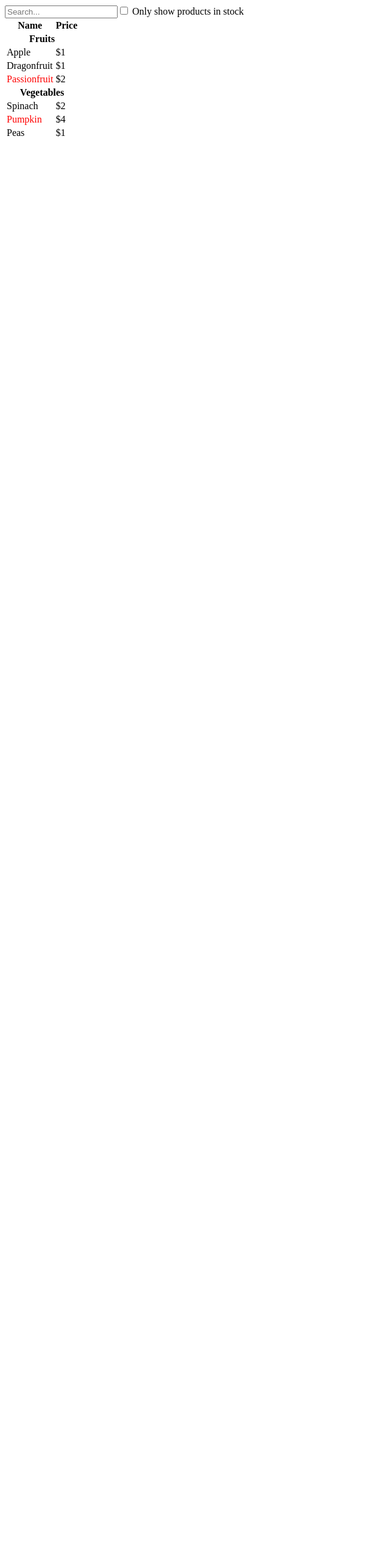
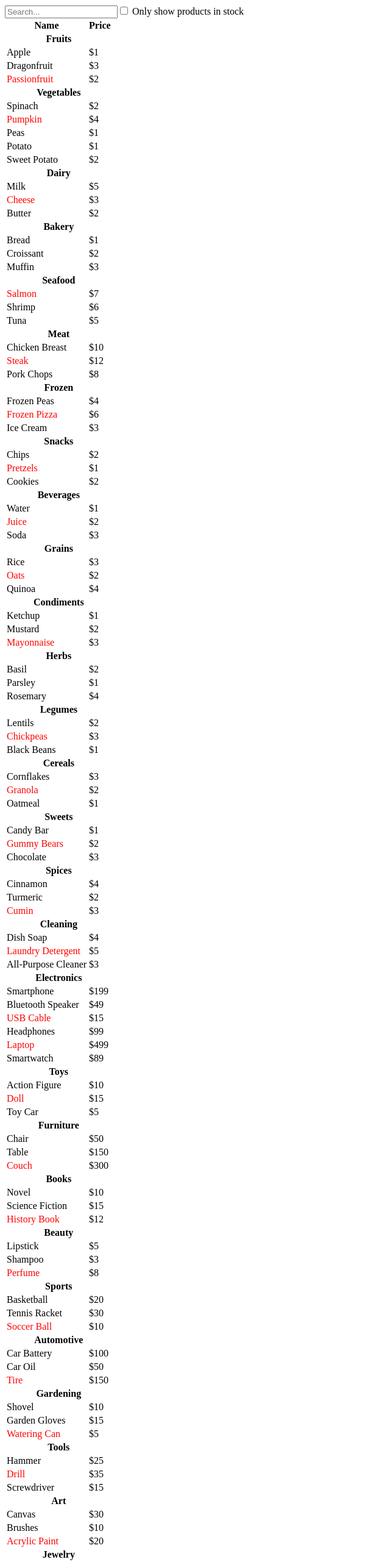
Before and after one commit to VonRiddarn/thinking-in-react-tutorial, a React (Vite) app: page / in a window 1280 px wide. Shown: the top 2562 px of the page at 61% size, without its empty margins (0-640 px from the left). Before the commit the page ends 800 px from the top, so only its background shows below. Built offline with nearby package versions, Linux system fonts and the light colour scheme.

Commit message:
feat: expanded product list AND added comment explaining duplicates

```diff
--- a/src/data/products.ts
+++ b/src/data/products.ts
@@ -1,8 +1,92 @@
+// Products cannot share name as the name is the product key.
 export const PRODUCTS = [
 	{ category: "Fruits", price: "$1", stocked: true, name: "Apple" },
-	{ category: "Fruits", price: "$1", stocked: true, name: "Dragonfruit" },
+	{ category: "Fruits", price: "$3", stocked: true, name: "Dragonfruit" },
 	{ category: "Fruits", price: "$2", stocked: false, name: "Passionfruit" },
 	{ category: "Vegetables", price: "$2", stocked: true, name: "Spinach" },
 	{ category: "Vegetables", price: "$4", stocked: false, name: "Pumpkin" },
-	{ category: "Vegetables", price: "$1", stocked: true, name: "Peas" }
+	{ category: "Vegetables", price: "$1", stocked: true, name: "Peas" },
+	{ category: "Vegetables", price: "$1", stocked: true, name: "Potato" },
+	{ category: "Vegetables", price: "$2", stocked: true, name: "Sweet Potato" },
+	{ category: "Dairy", price: "$5", stocked: true, name: "Milk" },
+	{ category: "Dairy", price: "$3", stocked: false, name: "Cheese" },
+	{ category: "Dairy", price: "$2", stocked: true, name: "Butter" },
+	{ category: "Bakery", price: "$1", stocked: true, name: "Bread" },
+	{ category: "Bakery", price: "$2", stocked: true, name: "Croissant" },
+	{ category: "Bakery", price: "$3", stocked: true, name: "Muffin" },
+	{ category: "Seafood", price: "$7", stocked: false, name: "Salmon" },
+	{ category: "Seafood", price: "$6", stocked: true, name: "Shrimp" },
+	{ category: "Seafood", price: "$5", stocked: true, name: "Tuna" },
+	{ category: "Meat", price: "$10", stocked: true, name: "Chicken Breast" },
+	{ category: "Meat", price: "$12", stocked: false, name: "Steak" },
+	{ category: "Meat", price: "$8", stocked: true, name: "Pork Chops" },
+	{ category: "Frozen", price: "$4", stocked: true, name: "Frozen Peas" },
+	{ category: "Frozen", price: "$6", stocked: false, name: "Frozen Pizza" },
+	{ category: "Frozen", price: "$3", stocked: true, name: "Ice Cream" },
+	{ category: "Snacks", price: "$2", stocked: true, name: "Chips" },
+	{ category: "Snacks", price: "$1", stocked: false, name: "Pretzels" },
+	{ category: "Snacks", price: "$2", stocked: true, name: "Cookies" },
+	{ category: "Beverages", price: "$1", stocked: true, name: "Water" },
+	{ category: "Beverages", price: "$2", stocked: false, name: "Juice" },
+	{ category: "Beverages", price: "$3", stocked: true, name: "Soda" },
+	{ category: "Grains", price: "$3", stocked: true, name: "Rice" },
+	{ category: "Grains", price: "$2", stocked: false, name: "Oats" },
+	{ category: "Grains", price: "$4", stocked: true, name: "Quinoa" },
+	{ category: "Condiments", price: "$1", stocked: true, name: "Ketchup" },
+	{ category: "Condiments", price: "$2", stocked: true, name: "Mustard" },
+	{ category: "Condiments", price: "$3", stocked: false, name: "Mayonnaise" },
+	{ category: "Herbs", price: "$2", stocked: true, name: "Basil" },
+	{ category: "Herbs", price: "$1", stocked: true, name: "Parsley" },
+	{ category: "Herbs", price: "$4", stocked: true, name: "Rosemary" },
+	{ category: "Legumes", price: "$2", stocked: true, name: "Lentils" },
+	{ category: "Legumes", price: "$3", stocked: false, name: "Chickpeas" },
+	{ category: "Legumes", price: "$1", stocked: true, name: "Black Beans" },
+	{ category: "Cereals", price: "$3", stocked: true, name: "Cornflakes" },
+	{ category: "Cereals", price: "$2", stocked: false, name: "Granola" },
+	{ category: "Cereals", price: "$1", stocked: true, name: "Oatmeal" },
+	{ category: "Sweets", price: "$1", stocked: true, name: "Candy Bar" },
+	{ category: "Sweets", price: "$2", stocked: false, name: "Gummy Bears" },
+	{ category: "Sweets", price: "$3", stocked: true, name: "Chocolate" },
+	{ category: "Spices", price: "$4", stocked: true, name: "Cinnamon" },
+	{ category: "Spices", price: "$2", stocked: true, name: "Turmeric" },
+	{ category: "Spices", price: "$3", stocked: false, name: "Cumin" },
+	{ category: "Cleaning", price: "$4", stocked: true, name: "Dish Soap" },
+	{ category: "Cleaning", price: "$5", stocked: false, name: "Laundry Detergent" },
+	{ category: "Cleaning", price: "$3", stocked: true, name: "All-Purpose Cleaner" },
+	{ category: "Electronics", price: "$199", stocked: true, name: "Smartphone" },
+	{ category: "Electronics", price: "$49", stocked: true, name: "Bluetooth Speaker" },
+	{ category: "Electronics", price: "$15", stocked: false, name: "USB Cable" },
+	{ category: "Electronics", price: "$99", stocked: true, name: "Headphones" },
+	{ category: "Electronics", price: "$499", stocked: false, name: "Laptop" },
+	{ category: "Electronics", price: "$89", stocked: true, name: "Smartwatch" },
+	{ category: "Toys", price: "$10", stocked: true, name: "Action Figure" },
+	{ category: "Toys", price: "$15", stocked: false, name: "Doll" },
+	{ category: "Toys", price: "$5", stocked: true, name: "Toy Car" },
+	{ category: "Furniture", price: "$50", stocked: true, name: "Chair" },
+	{ category: "Furniture", price: "$150", stocked: true, name: "Table" },
+	{ category: "Furniture", price: "$300", stocked: false, name: "Couch" },
+	{ category: "Books", price: "$10", stocked: true, name: "Novel" },
+	{ category: "Books", price: "$15", stocked: true, name: "Science Fiction" },
+	{ category: "Books", price: "$12", stocked: false, name: "History Book" },
+	{ category: "Beauty", price: "$5", stocked: true, name: "Lipstick" },
+	{ category: "Beauty", price: "$3", stocked: true, name: "Shampoo" },
+	{ category: "Beauty", price: "$8", stocked: false, name: "Perfume" },
+	{ category: "Sports", price: "$20", stocked: true, name: "Basketball" },
+	{ category: "Sports", price: "$30", stocked: true, name: "Tennis Racket" },
+	{ category: "Sports", price: "$10", stocked: false, name: "Soccer Ball" },
+	{ category: "Automotive", price: "$100", stocked: true, name: "Car Battery" },
+	{ category: "Automotive", price: "$50", stocked: true, name: "Car Oil" },
+	{ category: "Automotive", price: "$150", stocked: false, name: "Tire" },
+	{ category: "Gardening", price: "$10", stocked: true, name: "Shovel" },
+	{ category: "Gardening", price: "$15", stocked: true, name: "Garden Gloves" },
+	{ category: "Gardening", price: "$5", stocked: false, name: "Watering Can" },
+	{ category: "Tools", price: "$25", stocked: true, name: "Hammer" },
+	{ category: "Tools", price: "$35", stocked: false, name: "Drill" },
+	{ category: "Tools", price: "$15", stocked: true, name: "Screwdriver" },
+	{ category: "Art", price: "$30", stocked: true, name: "Canvas" },
+	{ category: "Art", price: "$10", stocked: true, name: "Brushes" },
+	{ category: "Art", price: "$20", stocked: false, name: "Acrylic Paint" },
+	{ category: "Jewelry", price: "$50", stocked: true, name: "Necklace" },
+	{ category: "Jewelry", price: "$100", stocked: true, name: "Ring" },
+	{ category: "Jewelry", price: "$25", stocked: false, name: "Earrings" }
 ];
```
